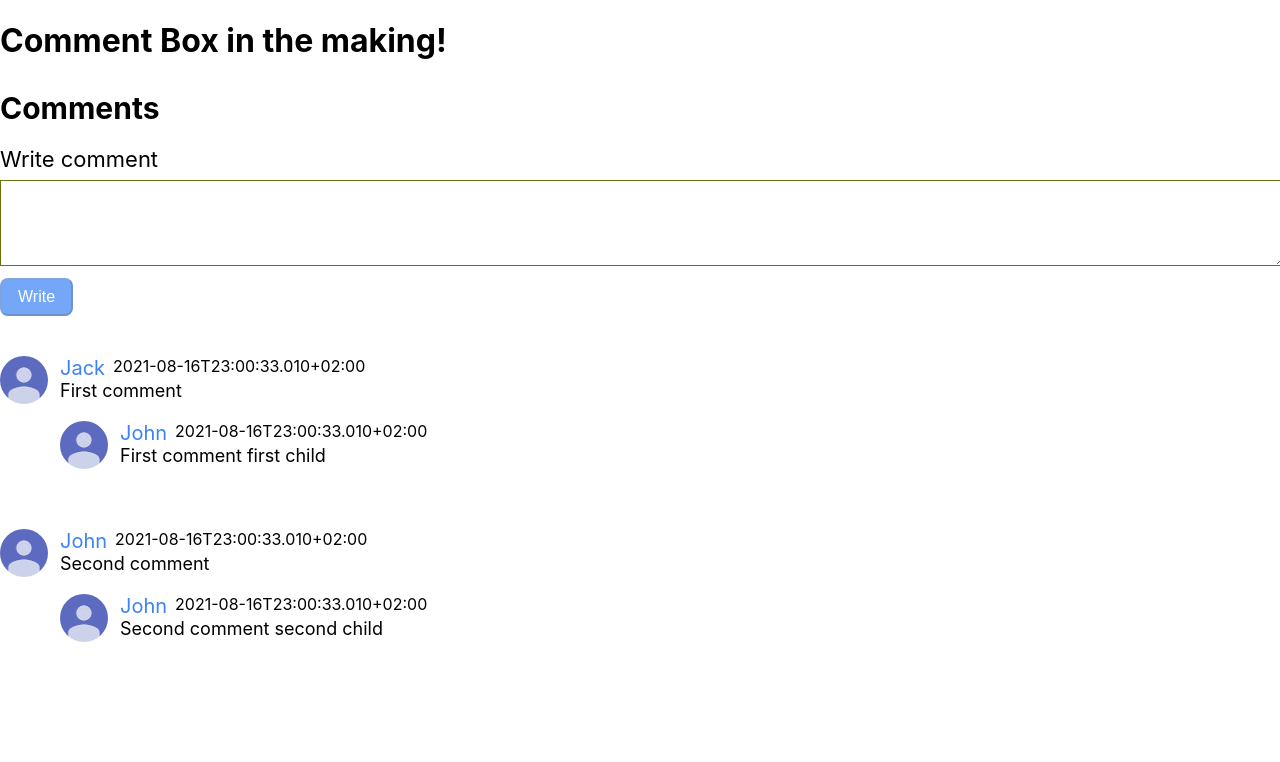
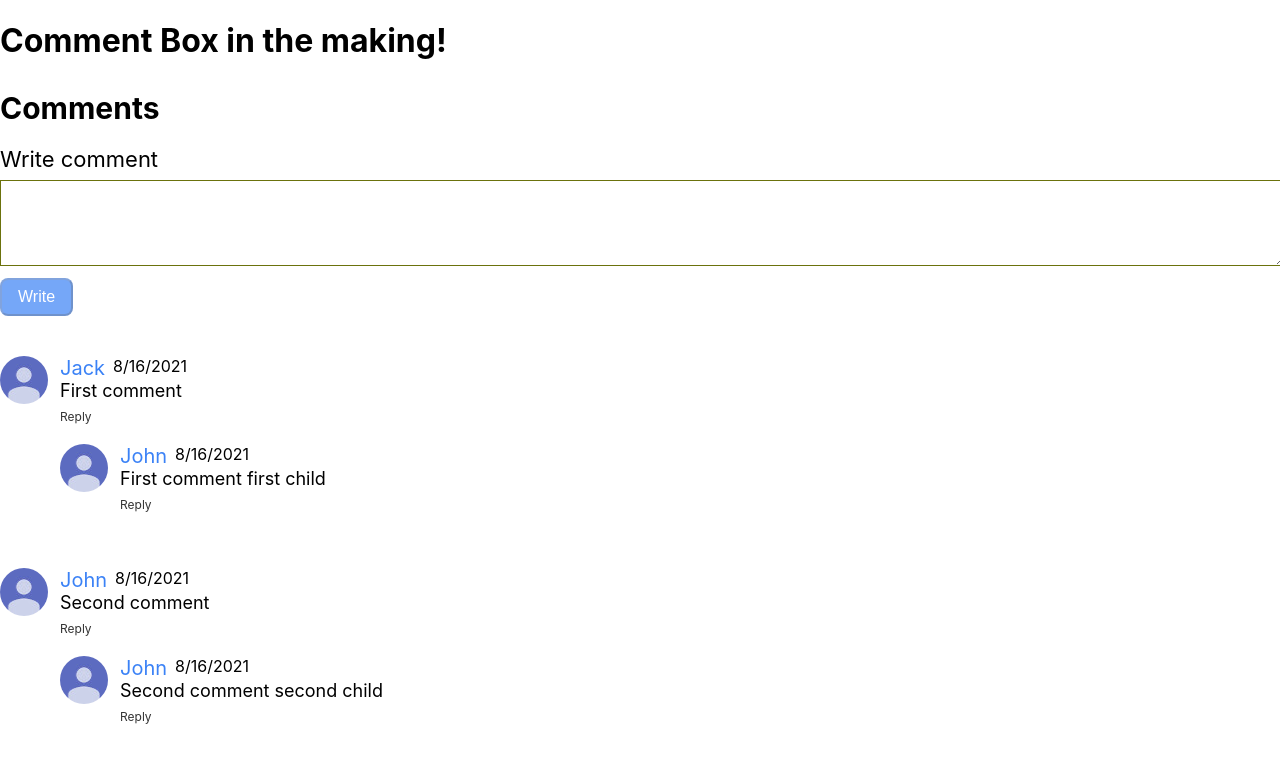
Before and after one commit to Raky79/Comments-Box, a React (Create React App) app: page / in a window 1280 px wide. Shown: the top 762 px of the page. Built offline with nearby package versions, Linux system fonts and the light colour scheme.

Commit message:
edit and replies

```diff
--- a/src/comments/Comment.js
+++ b/src/comments/Comment.js
@@ -1,6 +1,13 @@
+import { deleteComment } from "../api";
 
-const Comment  = ({comment, replies}) => {
-    return (
+const Comment  = ({comment, replies, currentUserId, deleteComment}) => {
+  const fiveMinutes = 300000;
+  const timePassed = new Date() - new Date(comment.createdAt) > fiveMinutes;  // we disable deleting and editing comments after five minutes the comment was created, to not loose the context // new Date(comment.createdAt) --> the time when the comment was created ("new Date" means Now)
+  const canReply = Boolean(currentUserId);
+  const canEdit = currentUserId === comment.userId && !timePassed; // we don't allow editing if this time has not passed (we can only edit if the time is less than 5 minutes)
+  const canDelete = currentUserId === comment.userId && !timePassed;  // timePassed --> amount of time that passed after the comment was created
+  const createdAt = new Date(comment.createdAt).toLocaleDateString(); // this is to make  the date User Friendly  (before was: "2021-08-16T23:00:33.010+02:00")
+  return (
      <div className="comment">
       <div className="comment-image-container">
         <img src="user-icon.png" alt="user image"/>
@@ -8,13 +15,23 @@
       <div className="comment-right-part">
         <div className="comment-content">
           <div className="comment-author">{comment.username}</div>
-          <div>{comment.createdAt}</div>
+          <div>{createdAt}</div>
         </div>
         <div className="comment-text">{comment.body}</div>
+        <div className="comment-actions">
+          {canReply && <div className="comment-action">Reply</div>}
+          {canEdit && <div className="comment-action">Edit</div>}
+          {canDelete && <div className="comment-action" onClick={() => deleteComment(comment.id)}>Delete</div>}
+        </div>
         {replies.length > 0 && (          // we want to render our list of replies, and we know that replies is an array, this is why we want to check if replies is > 0 we want to render our markuo
           <div className="replies">
             {replies.map(reply => (
-           <Comment comment={reply} key={reply.id} replies={[]}/>     // each reply is a comment which is why we can call the comment here and the comment rendered will be our reply comment={reply}
+           <Comment
+           comment={reply}
+           key={reply.id}
+           replies={[]}
+           currentUserId={currentUserId}
+           deleteComment={deleteComment}/>     // each reply is a comment which is why we can call the comment here and the comment rendered will be our reply comment={reply}
         ))}
           </div>
         )}
--- a/src/comments/Comments.js
+++ b/src/comments/Comments.js
@@ -1,5 +1,5 @@
 import { useState, useEffect } from "react";
-import {getComments as getCommentsApi, createComment as createCommentApi} from '../api';
+import {getComments as getCommentsApi, createComment as createCommentApi, deleteComment as deleteCommentApi} from '../api';
 import Comment from './Comment';
 import CommentForm from './CommentForm';
 
@@ -20,8 +20,17 @@
     const addComment = (text, parentId) => {
         console.log("addComment", text, parentId);     // parentId , because when we create a reply we create a comment which is the child of another comment
         createCommentApi(text, parentId).then(comment => {
-            setbackendComments([comment, ...backendComments])
-        })
+            setbackendComments([comment, ...backendComments]); // we want our new comment to be at the beginning , this is why first the comment and after that spreading the backendComments that we already have
+        });
+    };
+
+    const deleteComment = (commentId) => {
+        if (window.confirm('Are you sure that you want to delete this comment?')) {
+            deleteCommentApi(commentId).then(() => {
+                const updatedBackendComments = backendComments.filter(backendComment => backendComment.id !== commentId);
+                setbackendComments(updatedBackendComments);
+            });
+        }
     };
 
     useEffect(() => {
@@ -41,7 +50,12 @@
        {/* and inside we want map through our comments and some of the comments are actuallly replies, so here we must first of all get our roots for comments and then render
        their replies this is why on the line 8 we have to create a new variable rootComments */}
        {rootComments.map(rootComment => (
-        <Comment key={rootComment.id} comment= {rootComment} replies={getReplies(rootComment.id)}/>
+        <Comment key={rootComment.id}
+        comment= {rootComment}
+        replies={getReplies(rootComment.id)}
+        currentUserId={currentUserId}
+        deleteComment={deleteComment}
+        />
        ))}
        </div>
       </div>
```
